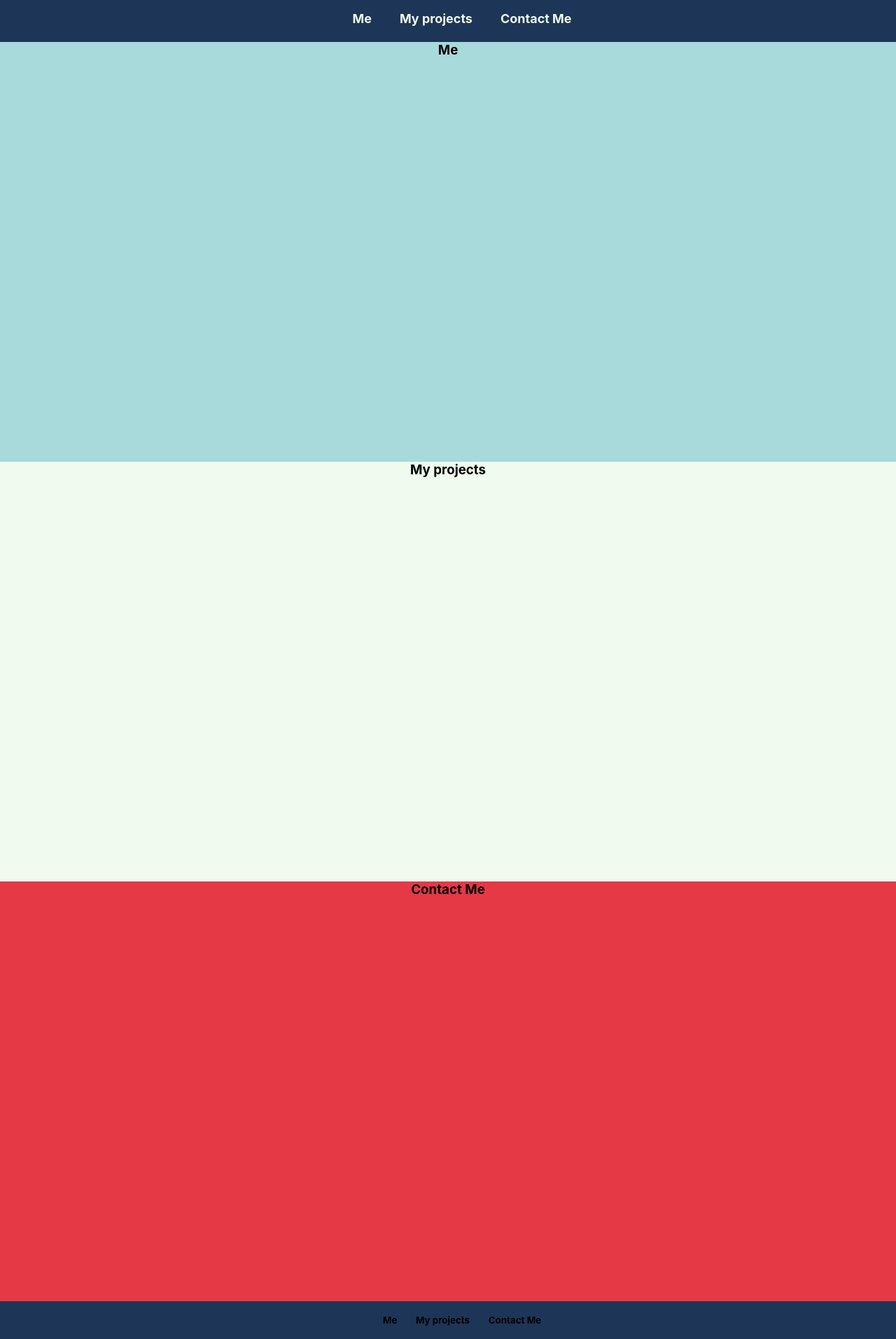
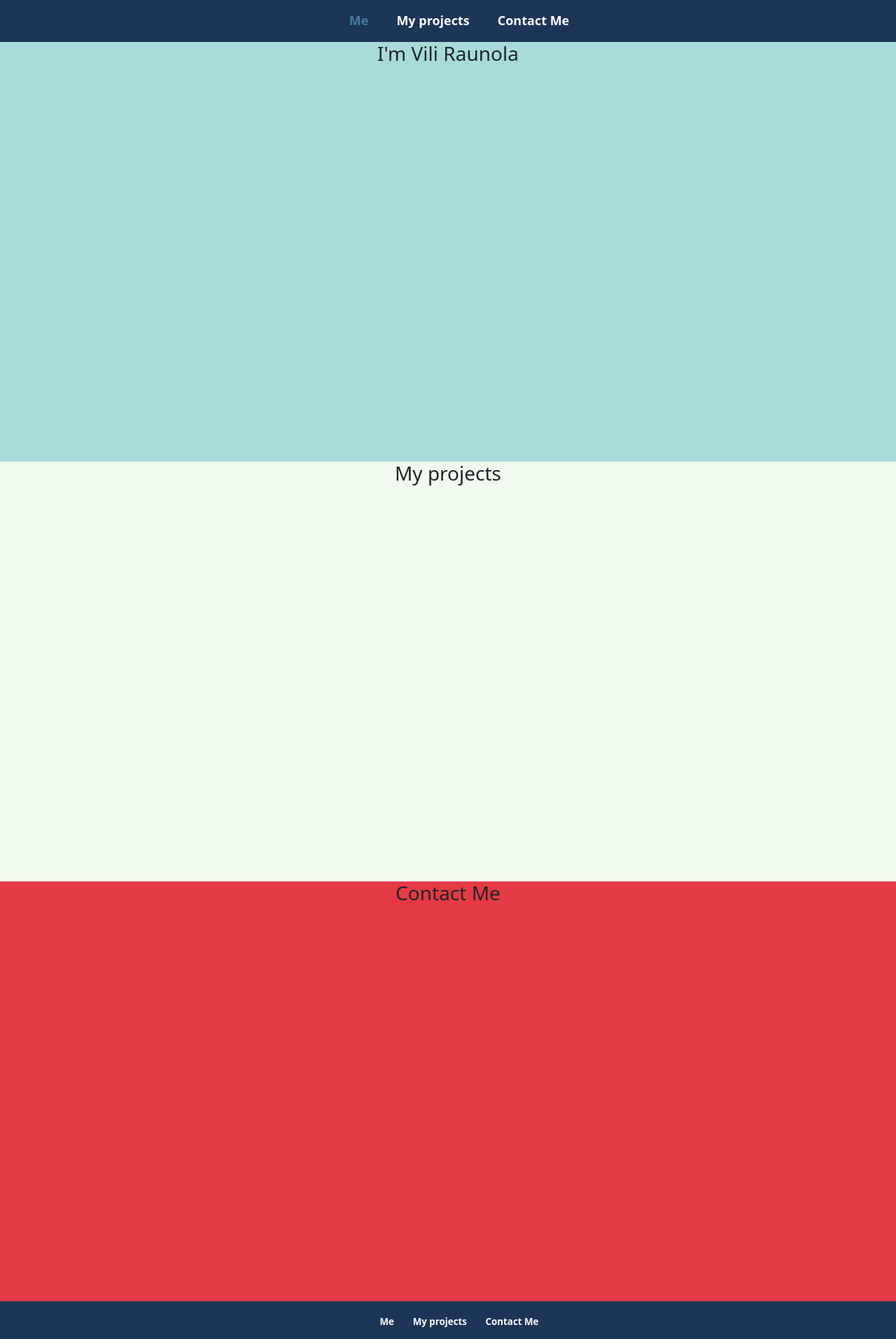
Before and after one commit to ViliRaunola/MyWebsite, a React (Create React App) app in the folder client/: page / in a window 1280 px wide. Shown: the top 1914 px of the page at 70% size. Built offline with nearby package versions, Linux system fonts and the light colour scheme.

Commit message:
added color change to the navbar

```diff
--- a/client/package.json
+++ b/client/package.json
@@ -6,9 +6,12 @@
     "@testing-library/jest-dom": "^5.16.4",
     "@testing-library/react": "^13.1.1",
     "@testing-library/user-event": "^13.5.0",
+    "bootstrap": "^5.1.3",
     "react": "^18.1.0",
+    "react-bootstrap": "^2.3.1",
     "react-dom": "^18.1.0",
     "react-icons": "^4.3.1",
+    "react-intersection-observer": "^9.1.0",
     "react-router": "^6.3.0",
     "react-router-dom": "^6.3.0",
     "react-scripts": "5.0.1",
--- a/client/src/App.js
+++ b/client/src/App.js
@@ -1,13 +1,21 @@
 import './App.css';
 import Navbar from './components/Navbar';
 import Section from './components/Section';
+import MeSection from './components/MeSection'
 import Footer from './components/Footer';
-import { useRef } from 'react'
+import { useRef, useEffect, useState } from 'react'
+import 'bootstrap/dist/css/bootstrap.min.css'
 
 function App() {
-  const me = useRef(null);
-  const projects = useRef(null);
-  const contact = useRef(null);
+
+  //Used to move on the page when clicking the link on navbar/footer
+  const meRef = useRef(null);
+  const projectsRef = useRef(null);
+  const contactRef = useRef(null);
+
+  const [meActive, setMeActive] = useState(false);
+  const [projectsActive, setProjectsActive] = useState(false);
+  const [contactActive, setContactActive] = useState(false);
 
   const scrollToSection = (elementRef) => {
     window.scrollTo({
@@ -16,13 +24,36 @@ function App() {
     })
   }
 
+  useEffect(() => {
+    const trackScroll = () => {
+      //Setting states when user on the first section
+      if (window.scrollY >= 0 && window.scrollY <= window.innerHeight/2){
+        setMeActive(true);
+        setContactActive(false);
+        setProjectsActive(false);
+      } else if (projectsRef.current.offsetTop - window.scrollY < window.innerHeight / 2 && contactRef.current.offsetTop - window.scrollY >= window.innerHeight / 2){
+        setMeActive(false);
+        setContactActive(false);
+        setProjectsActive(true);
+      } else {
+        setMeActive(false);
+        setContactActive(true);
+        setProjectsActive(false);
+      }
+    }
+    document.addEventListener('scroll', trackScroll);
+    return () => {
+      document.removeEventListener('scroll', trackScroll);
+    }
+  }, [])
+
   return (
     <div className='App'>
-      <Navbar handelScroll={scrollToSection} meRef={me} projectsRef={projects} contactRef={contact}></Navbar>
-      <Section title={'Me'} color={'#a8dadc'} reference={me}></Section>
-      <Section title={'My projects'} color={'#f1faee'} reference={projects}></Section>
-      <Section title={'Contact Me'} color={'#e63946'} reference={contact}></Section>
-      <Footer handelScroll={scrollToSection} meRef={me} projectsRef={projects} contactRef={contact}></Footer>
+      <Navbar handelScroll={scrollToSection} meRef={meRef} projectsRef={projectsRef} contactRef={contactRef} meVisible={meActive} projectsVisible={projectsActive} contactVisible={contactActive}></Navbar>
+      <MeSection reference={meRef}></MeSection>
+      <Section title={'My projects'} color={'#f1faee'} reference={projectsRef} ></Section>
+      <Section title={'Contact Me'} color={'#e63946'} reference={contactRef}></Section>
+      <Footer handelScroll={scrollToSection} meRef={meRef} projectsRef={projectsRef} contactRef={contactRef}></Footer>
     </div>
   )
 
--- a/client/src/components/Footer.css
+++ b/client/src/components/Footer.css
@@ -1,10 +1,12 @@
 .footer {
-    height: 100px;
+    height: 100%;
     background-color: #1d3557;
 }
 
 .textFooter {
     padding-top: 1em;
+    margin: 0;
+    color: black;
 }
 
 .linkFooter {
@@ -14,5 +16,5 @@
     font-weight: 700;
     font-size: smaller;
     cursor: pointer;
-    color: black;
+    color: white;
 }
--- a/client/src/components/Footer.js
+++ b/client/src/components/Footer.js
@@ -9,7 +9,8 @@ function Footer({handelScroll, meRef, projectsRef, contactRef}) {
             <li onClick={() => handelScroll(projectsRef)} className='linkFooter'>My projects</li>
             <li onClick={() => handelScroll(contactRef)} className='linkFooter'>Contact Me</li>
         </ul>
-        <p className='textFooter' >@ Vili Raunola</p>
+        <p className='textFooter' >© 2022 Vili Raunola</p>
+        <p style={{margin: 0, color: 'black'}}>raunolavili@gmail.com</p>
     </div>
   )
 }
--- /dev/null
+++ b/client/src/components/MeSection.css
@@ -0,0 +1,8 @@
+.mesection {
+    height: 600px;
+    background-color: #a8dadc;
+}
+
+* {
+    margin: 0;
+}
--- /dev/null
+++ b/client/src/components/MeSection.js
@@ -0,0 +1,12 @@
+import React from 'react'
+import './MeSection.css'
+
+function Section({reference}) {
+  return (
+    <div ref={reference} className='mesection' >
+        <h3>I'm Vili Raunola</h3>
+    </div>
+  )
+}
+
+export default Section
--- a/client/src/components/Navbar.css
+++ b/client/src/components/Navbar.css
@@ -7,7 +7,7 @@
     cursor: pointer;
   }
 
-.navbar {
+.navbarsticky {
     height: 60px;
     background-color: #1d3557;
     position: sticky;
--- a/client/src/components/Navbar.js
+++ b/client/src/components/Navbar.js
@@ -1,13 +1,14 @@
 import React from 'react'
 import './Navbar.css'
 
-function Navbar({handelScroll, meRef, projectsRef, contactRef}) {
+
+function Navbar({handelScroll, meRef, projectsRef, contactRef, meVisible, projectsVisible, contactVisible}) {
   return (
-    <div className='navbar'>
+    <div className='navbarsticky'>
         <ul style={{margin: 0, paddingTop: '1em', color: '#f1faee'}}>
-            <li onClick={() => handelScroll(meRef)} className='link'>Me</li>
-            <li onClick={() => handelScroll(projectsRef)} className='link'>My projects</li>
-            <li onClick={() => handelScroll(contactRef)} className='link'>Contact Me</li>
+            <li onClick={() => handelScroll(meRef)} className='link' style={meVisible === true ? {color: '#457b9d'} : {color: 'white'}}>Me</li>
+            <li onClick={() => handelScroll(projectsRef)} className='link' style={projectsVisible === true ? {color: '#457b9d'} : {color: 'white'}}>My projects</li>
+            <li onClick={() => handelScroll(contactRef)} className='link' style={contactVisible === true ? {color: '#457b9d'} : {color: 'white'}}>Contact Me</li>
         </ul>
     </div>
   )
```
Also changed, not shown: 1 other file (tests, documents, lock files or other folders).
